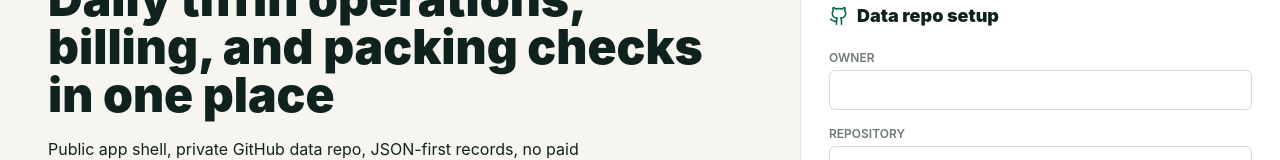
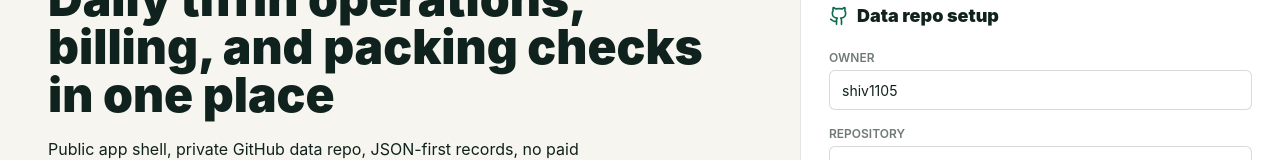
Before and after one commit to shiv1105/kerala-tiffins-manager, a React (Vite) app: page / in a window 1280 px wide. Shown: the part 282-442 px from the top of the page. Built offline with nearby package versions, Linux system fonts and the light colour scheme.

Commit message:
Default setup to private data repository

```diff
--- a/data-template/data/settings.json
+++ b/data-template/data/settings.json
@@ -41,7 +41,7 @@
     "failedDeliveryBillable": true
   },
   "github": {
-    "owner": "",
+    "owner": "shiv1105",
     "repo": "kerala-tiffins-data",
     "branch": "main",
     "dataMode": "json",
--- a/src/App.tsx
+++ b/src/App.tsx
@@ -37,7 +37,7 @@ export default function App() {
   const [syncStatus, setSyncStatus] = useState("Demo data");
   const [selectedInvoiceCustomer, setSelectedInvoiceCustomer] = useState<string | undefined>();
   const [setup, setSetup] = useState<SetupValues>({
-    owner: storedConfig?.owner ?? "",
+    owner: storedConfig?.owner ?? "shiv1105",
     repo: storedConfig?.repo ?? "kerala-tiffins-data",
     branch: storedConfig?.branch ?? "main",
     token: storedConfig?.rememberToken ? storedConfig.token ?? "" : "",
```
